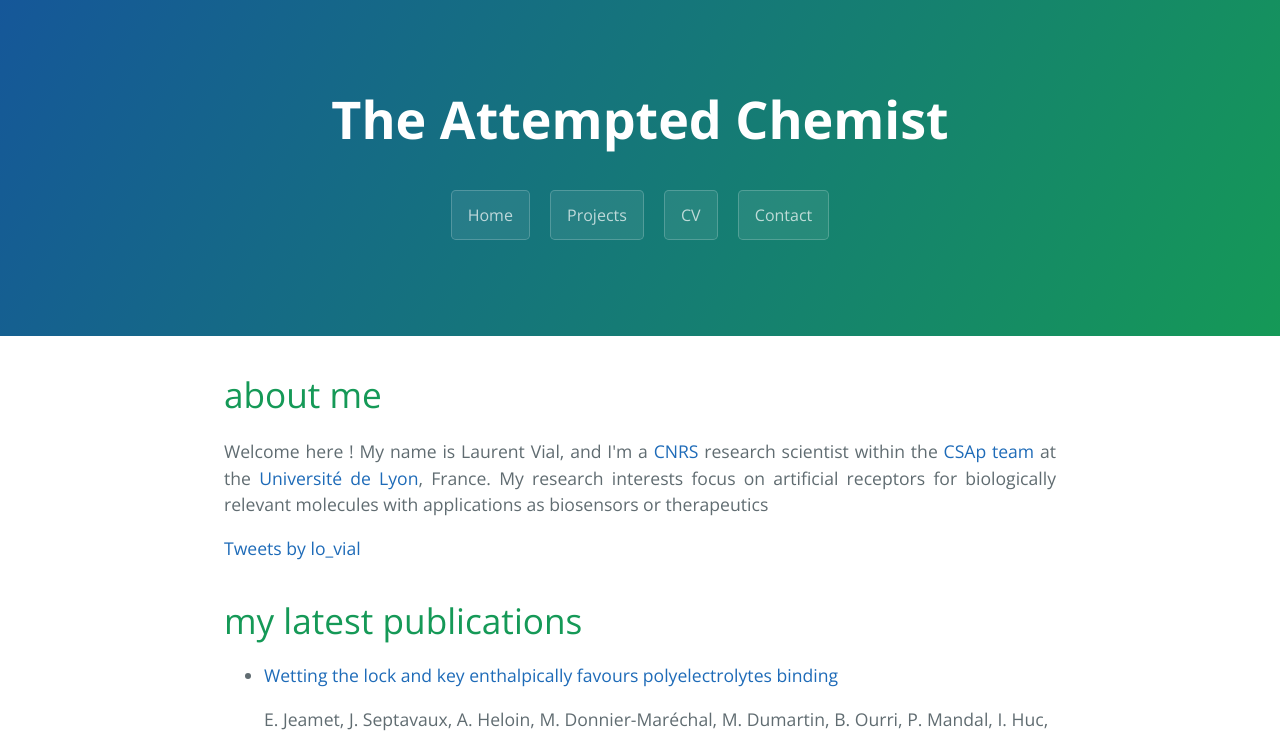
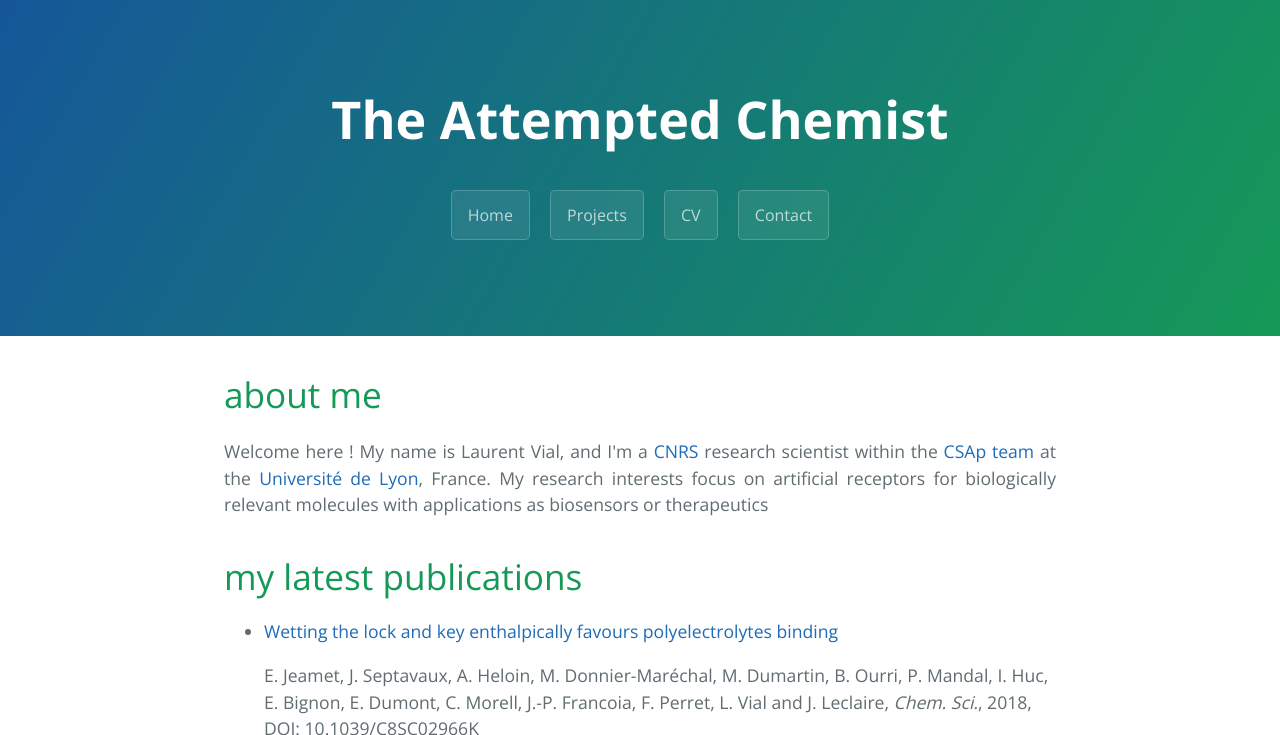
Before and after one commit to lovial/lovial.github.io, a Jekyll site: the page built from index.md, in a window 1280 px wide and 900 px high, cut to the strip 0-735 px from the top of the window. Built offline with Jekyll 4.4.1, drawn with Linux system fonts in a browser that asks for light colours; comment, search, counter and statistics services are not loaded; the repository's description, which GitHub fills in, is left out.

Commit message:
remove twitter

```diff
--- a/index.md
+++ b/index.md
@@ -9,8 +9,6 @@
 <p align="justify">
 	Welcome here ! My name is Laurent Vial, and I'm a <a href="http://www.cnrs.fr/en/institutes/inc-chemistry.html">CNRS</a> research scientist within the <a href="http://www.icbms.fr/csap/">CSAp team</a> at the <a href="http://universite-lyon.fr/">Université de Lyon</a>, France. My research interests focus on artificial receptors for biologically relevant molecules with applications as biosensors or therapeutics
 </p>
-<a class="twitter-timeline" href="https://twitter.com/lo_vial?ref_src=twsrc%5Etfw">Tweets by lo_vial</a> <script async src="https://platform.twitter.com/widgets.js" charset="utf-8"></script>
-
 # my latest publications
 
 - [Wetting the lock and key enthalpically favours polyelectrolytes binding](https://pubs.rsc.org/en/content/articlepdf/2018/sc/c8sc02966k)<br />
```
